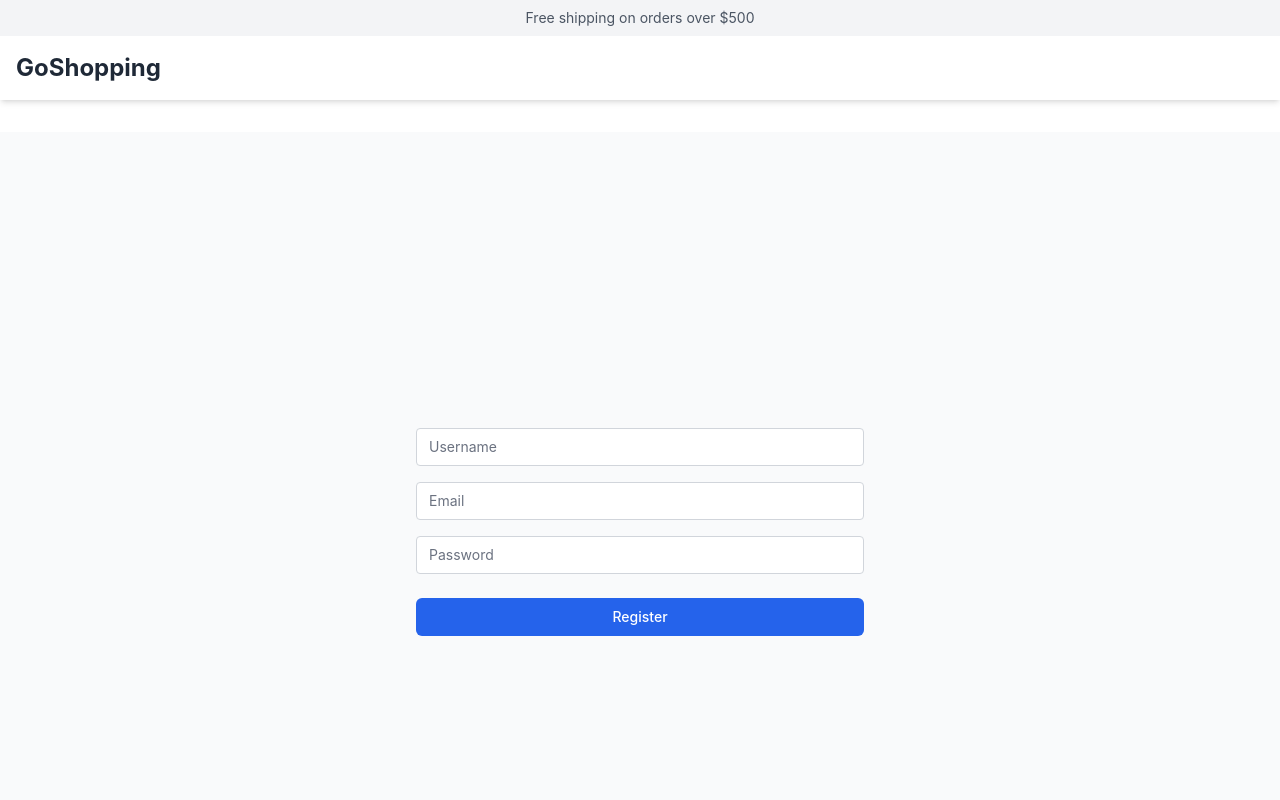
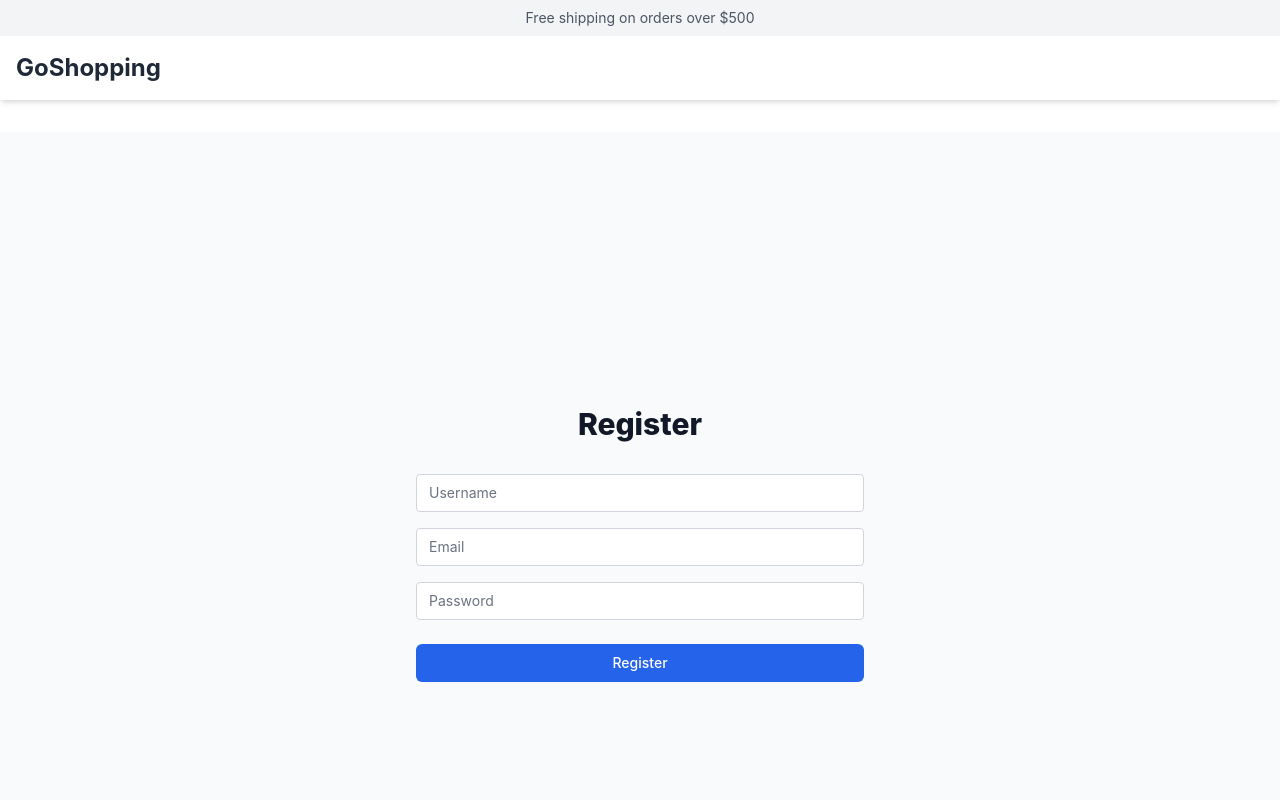
Before and after one commit to maomao0007/go-shopping, a React (Create React App) app: page /register in a window 1280 px wide. Shown: the top 800 px of the page. Built offline with nearby package versions, Linux system fonts and the light colour scheme.

Commit message:
style: add title of register page

```diff
--- a/src/components/auth/Register.js
+++ b/src/components/auth/Register.js
@@ -59,6 +59,12 @@
   return (
     <div className="min-h-screen flex items-center justify-center bg-gray-50 py-12 px-4 sm:px-6 lg:px-8">
       <div className="max-w-md w-full space-y-8">
+        <div>
+          <h2 className="mt-6 text-center text-3xl font-extrabold text-gray-900">
+            Register
+          </h2>
+        </div>
+
         {success && (
           <div className="rounded-md bg-green-50 p-4 mb-4">
             <div className="text-sm text-green-700">{success}</div>
```
